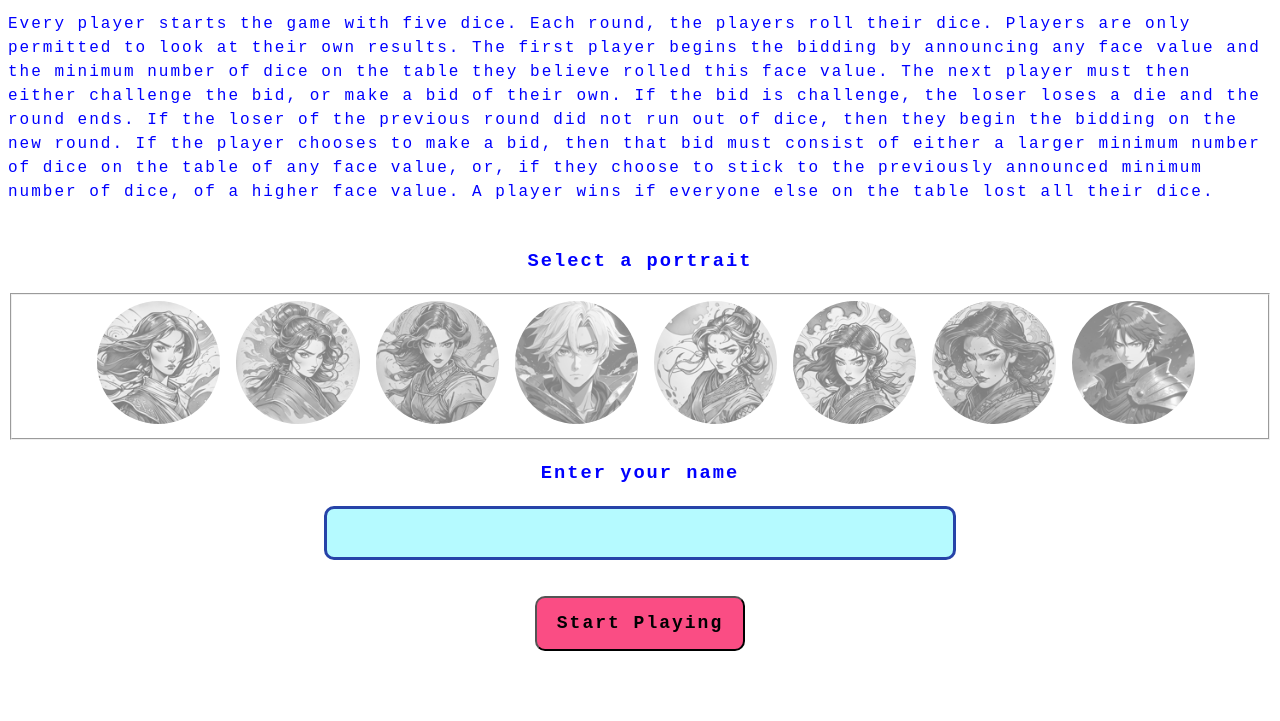
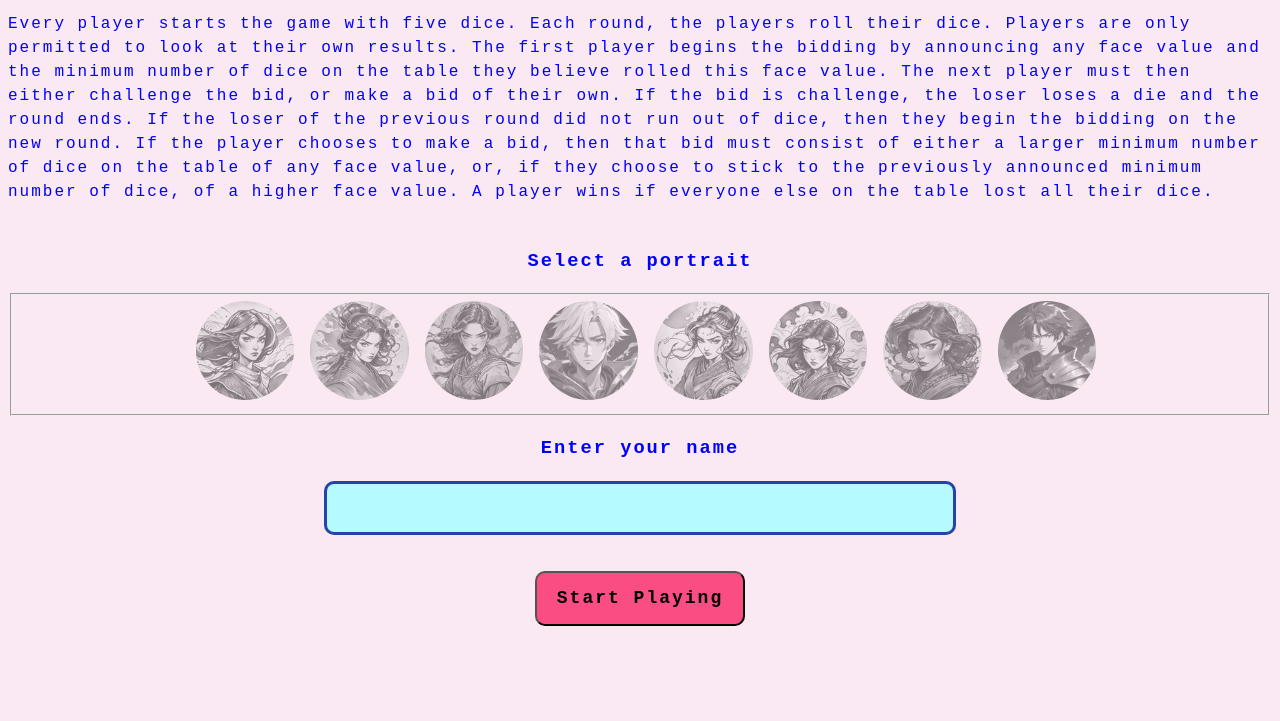
Before and after one commit to victored26/liars-dice, a plain HTML site: page index.html in a window 1280 px wide. Shown: the part 79-800 px from the top of the page. Drawn offline with Linux system fonts and the light colour scheme.

Commit message:
Background color

```diff
--- a/index.css
+++ b/index.css
@@ -1,3 +1,7 @@
+body {
+    background-color:#fae8f2;
+}
+
 p, h1, h3, input[type=text], #startGame, buttons, figcaption {
     font-family: 'Courier New', Courier, monospace;
     letter-spacing: 2px;
@@ -48,7 +52,7 @@ input[type="radio"]:checked + label {
 
 .portraitOption {
     border-radius: 50%;
-    width: 10%;
+    width: 8%;
 }
 
 #startGame {
```
